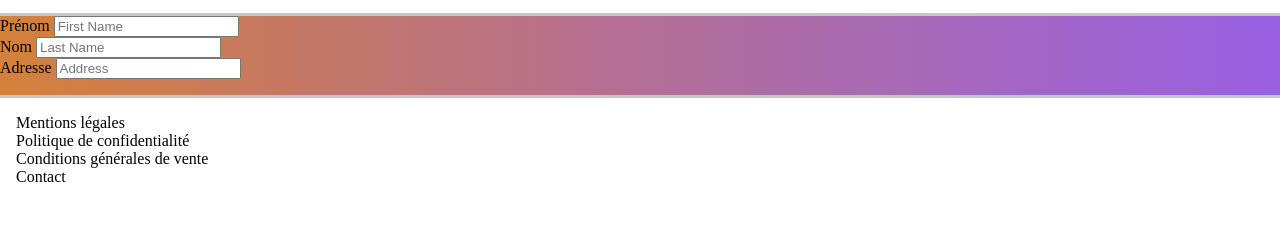
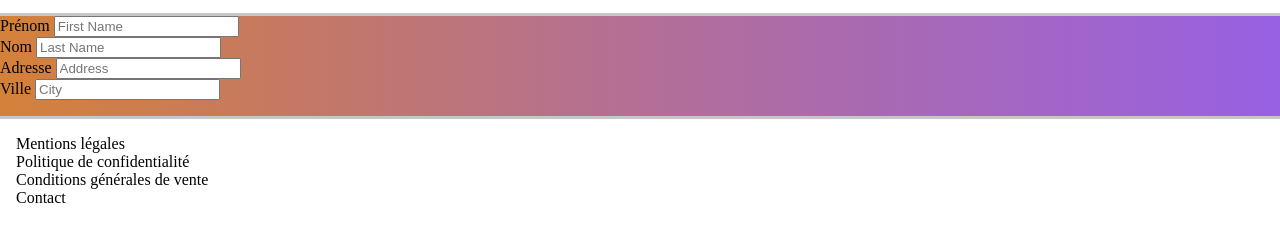
Before and after one commit to jessk971/jessicapaquet_5_26062021, a plain HTML site: page client/panier.html in a window 1280 px wide. Shown: the part 69-310 px from the top of the page. Drawn offline with Linux system fonts and the light colour scheme.

Commit message:
label  city

```diff
--- a/client/panier.html
+++ b/client/panier.html
@@ -72,6 +72,13 @@
 
                 </div>
 
+                <!--ville-->
+                <div class="city">
+
+                    <label for="city" class="coordinated">Ville</label>
+                    <input type="text" class="form-coordinated" id="city" placeholder="City" required>
+                </div>
+
 
 
 
```
